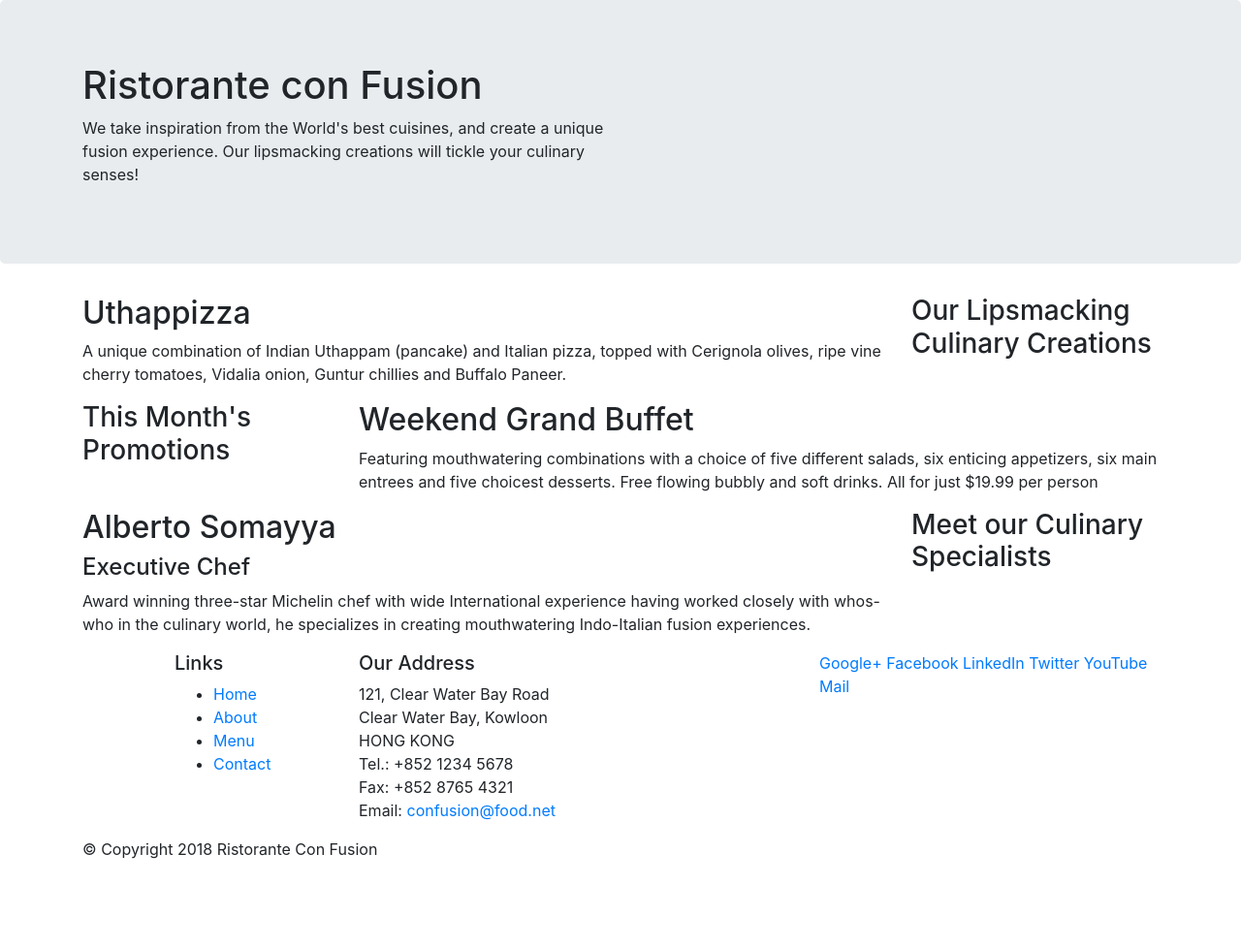
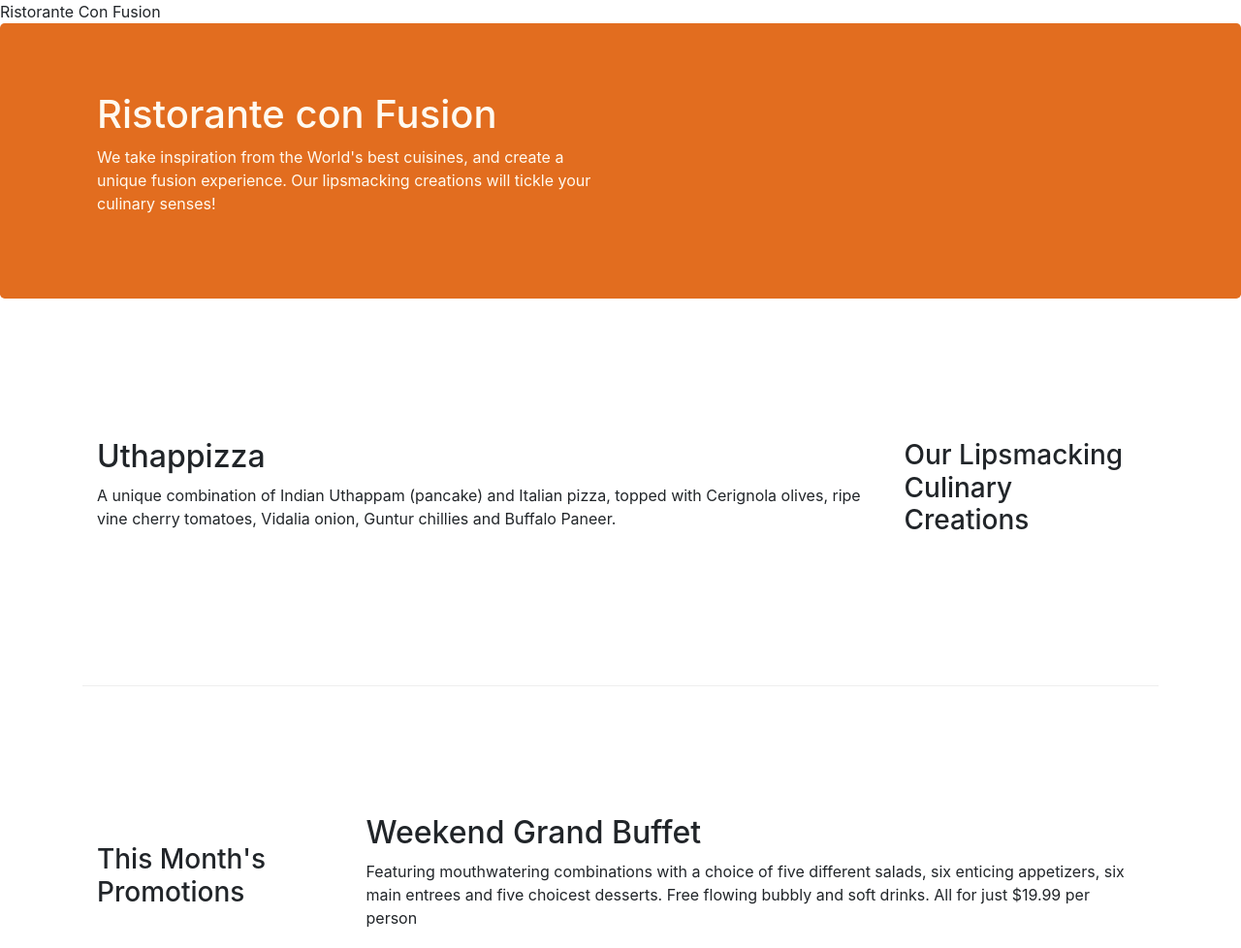
Before and after one commit to FranzGB/conFusion, a website: page index.html in a window 1280 px wide. Shown: the top 978 px of the page at 97% size. Before the commit the page ends 904 px from the top, so only its background shows below. Drawn offline with nearby package versions, Linux system fonts and the light colour scheme.

Commit message:
Bootstrap grid Part 2

```diff
--- /dev/null
+++ b/css/styles.css
@@ -0,0 +1,26 @@
+.row-header{
+    margin: 0px auto;
+    padding: 0px auto;
+}
+.row-content{
+    margin:0px auto;
+    padding:50px 0px 50px 0px;
+    border-bottom: 1px ridge;
+    min-height: 400px;
+}
+.footer{
+    background-color: #b67f08;
+    margin: 0px auto;
+    padding: 20px 0px 20px 0px;
+}
+.jumbotron{
+    padding: 70px 30px 70px 30px;
+    margin: 0px auto;
+    background: #e26d1f;
+    color: floralwhite;
+}
+.address{
+    font-size: 80%;
+    margin: 0px auto;
+    color: #0f0f0f;
+}
--- a/index.html
+++ b/index.html
@@ -9,6 +9,7 @@
 
         <!-- Bootstrap CSS -->
         <link rel="stylesheet" href="node_modules/bootstrap/dist/css/bootstrap.min.css">
+        <link rel="stylesheet" href="css/styles.css"
     <title>Ristorante Con Fusion</title>
 </head>
 
@@ -16,7 +17,7 @@
 
     <header class="jumbotron">
         <div class="container">
-            <div class="row">
+            <div class="row row-header">
                 <div class="col-12 col-sm-6">
                     <h1>Ristorante con Fusion</h1>
                     <p>We take inspiration from the World's best cuisines, and create a unique fusion experience. Our lipsmacking creations will tickle your culinary senses!</p>
@@ -28,7 +29,7 @@
     </header>
 
     <div class="container">
-        <div class="row">
+        <div class="row row-content align-items-center">
             <div class="col-12 col-sm-4 order-sm-last col-md-3">
                 <h3>Our Lipsmacking Culinary Creations</h3>
             </div>
@@ -39,7 +40,7 @@
         </div>
 
 
-        <div class="row">
+        <div class="row row-content align-items-center">
             <div class="col-12 col-sm-4 col-md-3">
                 <h3>This Month's Promotions</h3>
             </div>
@@ -49,7 +50,7 @@
             </div>
         </div>
 
-        <div class="row">
+        <div class="row row-content align-items-center">
             <div class="col-12 col-sm-4 order-sm-last col-md-3">
                 <h3>Meet our Culinary Specialists</h3>
             </div>
@@ -61,12 +62,12 @@
         </div>
     </div>
 
-    <footer>
+    <footer class="footer">
         <div class="container">
             <div class="row">
                 <div class="col-4 offset-1 col-sm-2">
                     <h5>Links</h5>
-                    <ul>
+                    <ul class="list-unstyled">
                         <li><a href="#">Home</a></li>
                         <li><a href="#">About</a></li>
                         <li><a href="#">Menu</a></li>
@@ -84,8 +85,8 @@
 		              Email: <a href="mailto:confusion@food.net">confusion@food.net</a>
 		           </address>
                 </div>
-                <div class="col-12 col-sm-4">
-                    <div>
+                <div class="col-12 col-sm-4 align-self-center">
+                    <div class="text-center">
                         <a href="http://google.com/+">Google+</a>
                         <a href="http://www.facebook.com/profile.php?id=">Facebook</a>
                         <a href="http://www.linkedin.com/in/">LinkedIn</a>
@@ -95,7 +96,7 @@
                     </div>
                 </div>
            </div>
-           <div class="row">
+           <div class="row justify-content-center">
                 <div class="col-auto">
                     <p>© Copyright 2018 Ristorante Con Fusion</p>
                 </div>
```
